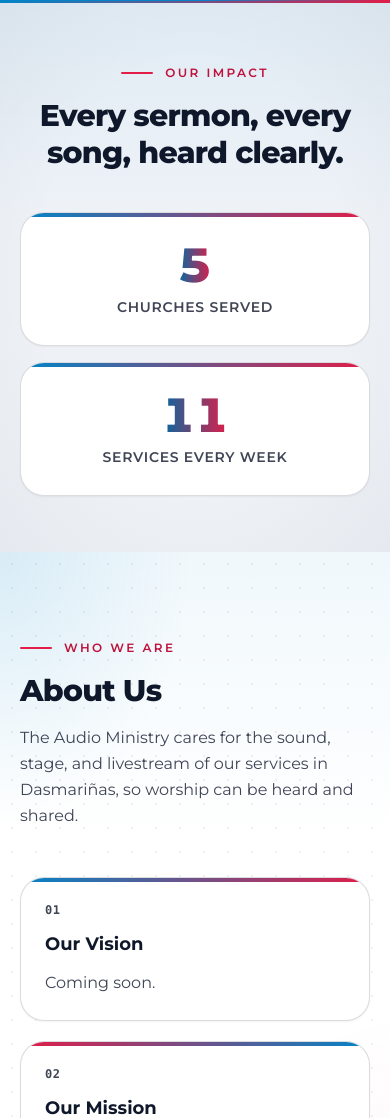
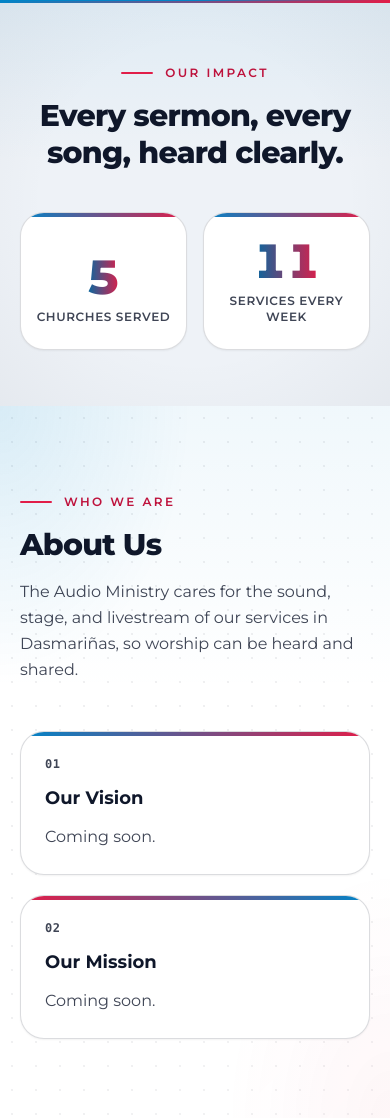
Before and after one commit to Loucho09/cog-audio-ministry, a Laravel app: page / in a window 390 px wide. Shown: the part 929-2047 px from the top of the page. Run offline with Laravel 12, Linux system fonts and the light colour scheme; data comes from the database, SQL or seed files in the repository; style sheets or scripts are compiled from the project's sources; some web fonts are replaced.

Commit message:
fix: improve homepage layout on phones
- Contact cards no longer overflow at 360px (grid-cols-1 so the track
  can shrink); email wraps after @ via <wbr> on escaped output
- Impact stats side by side on mobile with tighter cards
- Church list in two columns on mobile; odd last card spans the row

Co-Authored-By: Claude Opus 5.5 <noreply@anthropic.com>

```diff
--- a/resources/views/components/home/churches.blade.php
+++ b/resources/views/components/home/churches.blade.php
@@ -30,9 +30,9 @@
                 <h2 id="churches-title" class="mt-3 text-3xl font-extrabold tracking-tight text-text sm:text-4xl">One sound, all our churches</h2>
                 <p class="mt-4 max-w-xl text-base leading-relaxed text-text/80 sm:text-lg">The same heart for worship, shared across every church we serve.</p>
 
-                <ul class="mt-8 grid gap-3 sm:grid-cols-2">
+                <ul class="mt-8 grid grid-cols-2 gap-3 [&>li:last-child:nth-child(odd)]:col-span-2">
                     @foreach ($churches as $church)
-                        <li class="flex flex-col gap-2 rounded-2xl border border-text/15 bg-surface px-4 py-3 shadow-sm dark:border-white/15 dark:bg-black/55 dark:shadow-none dark:backdrop-blur-sm">
+                        <li class="flex flex-col gap-2 rounded-2xl border border-text/15 bg-surface px-3 py-3 shadow-sm sm:px-4 dark:border-white/15 dark:bg-black/55 dark:shadow-none dark:backdrop-blur-sm">
                             <div class="flex flex-wrap items-center justify-between gap-x-3 gap-y-1">
                                 <span class="min-w-0 break-words font-semibold text-text">{{ $church['name'] }}</span>
                                 @if ($church['is_main'] ?? false)
--- a/resources/views/components/home/contact.blade.php
+++ b/resources/views/components/home/contact.blade.php
@@ -19,9 +19,9 @@
                 <x-site.section-header id="contact-title" eyebrow="Contact" title="Contact Us" lead="We would love to hear from you." align="split" />
             </div>
 
-        <div class="mt-12 grid gap-8 sm:mt-16 lg:col-span-8 lg:mt-0 {{ $address ? 'lg:grid-cols-2 lg:items-stretch lg:gap-10' : '' }}">
+        <div class="mt-12 grid grid-cols-1 gap-8 sm:mt-16 lg:col-span-8 lg:mt-0 {{ $address ? 'lg:grid-cols-2 lg:items-stretch lg:gap-10' : '' }}">
             @if ($hasContact)
-            <ul class="grid w-full gap-4 {{ $address ? '' : 'mx-auto max-w-xl lg:mx-0 lg:max-w-none xl:grid-cols-2' }}">
+            <ul class="grid w-full grid-cols-1 gap-4 {{ $address ? '' : 'mx-auto max-w-xl lg:mx-0 lg:max-w-none xl:grid-cols-2' }}">
                 @if ($email)
                     <li>
                         <a href="mailto:{{ $email }}" class="{{ $cardClasses }}">
@@ -32,7 +32,8 @@
                             </span>
                             <span class="min-w-0 flex-1">
                                 <span class="block text-xs font-semibold uppercase tracking-[0.18em] text-text/80">Email us</span>
-                                <span class="mt-1 block break-words font-semibold text-text">{{ $email }}</span>
+                                {{-- <wbr> after "@" lets a long address wrap at a clean point on small phones. The email is escaped first. --}}
+                                <span class="mt-1 block break-words text-[15px] font-semibold text-text sm:text-base">{!! str_replace('@', '@<wbr>', e($email)) !!}</span>
                             </span>
                             <svg class="h-5 w-5 shrink-0 text-text/40 transition duration-300 motion-safe:group-hover:translate-x-0.5 group-hover:text-primary-dark" fill="none" viewBox="0 0 24 24" stroke-width="2" stroke="currentColor" aria-hidden="true">
                                 <path stroke-linecap="round" stroke-linejoin="round" d="M4.5 19.5l15-15m0 0H8.25m11.25 0v11.25" />
--- a/resources/views/components/home/impact.blade.php
+++ b/resources/views/components/home/impact.blade.php
@@ -10,7 +10,7 @@
     $stats = array_values(array_filter($stats, fn ($stat) => $stat['value'] > 0));
     $gridCols = match (count($stats)) {
         3 => 'sm:grid-cols-3',
-        2 => 'sm:grid-cols-2',
+        2 => 'grid-cols-2',
         default => '',
     };
     // Stats sit in a half-width column on lg, so three cards need a smaller number and tighter padding.
@@ -36,9 +36,9 @@
                 <dl class="mx-auto mt-10 grid max-w-3xl gap-4 text-center sm:gap-6 lg:mt-0 lg:max-w-none lg:gap-6 {{ $gridCols }}">
                 @foreach ($stats as $stat)
                     {{-- Stat card: white in light mode, with a thin stage-colour bar on top. --}}
-                    <div class="relative flex flex-col-reverse items-center gap-1 overflow-hidden rounded-3xl border border-text/15 bg-surface px-6 py-7 shadow-sm dark:bg-surface/60 {{ $lgCard }}">
+                    <div class="relative flex flex-col-reverse items-center gap-1 overflow-hidden rounded-3xl border border-text/15 bg-surface px-3 py-6 shadow-sm sm:px-6 sm:py-7 dark:bg-surface/60 {{ $lgCard }}">
                         <span aria-hidden="true" class="absolute inset-x-0 top-0 h-1 bg-gradient-to-r from-primary to-accent"></span>
-                        <dt class="text-sm font-semibold uppercase tracking-wider text-text/80">{{ $stat['label'] }}</dt>
+                        <dt class="text-xs font-semibold uppercase tracking-wider text-text/80 sm:text-sm">{{ $stat['label'] }}</dt>
                         <dd
                             x-data="{ shown: 0, target: {{ $stat['value'] }} }"
                             x-init="
```
